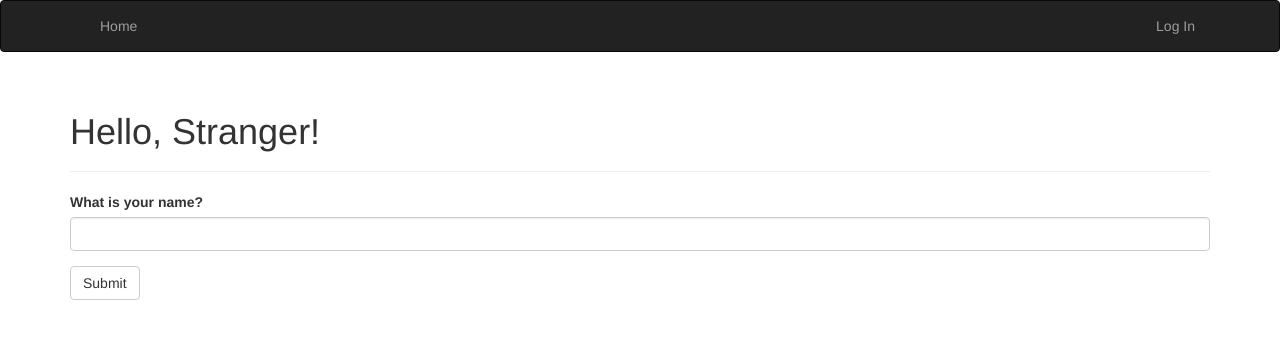
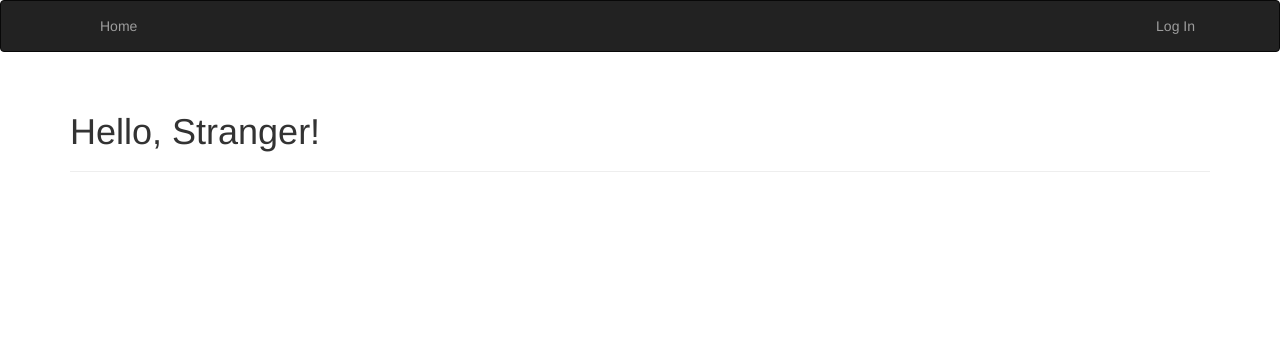
Before and after one commit to ezebunandu/flasky, a Flask app: page / in a window 1280 px wide. Shown: the top 339 px of the page. Run offline with Flask 2, Linux system fonts and the light colour scheme; some libraries are stand-ins or nearby versions.

Commit message:
I missed some changes to the index page

```diff
--- a/app/main/views.py
+++ b/app/main/views.py
@@ -1,28 +1,7 @@
-from flask import render_template, session, redirect, url_for, current_app
-from .. import db
-from ..models import User
-from ..email import send_email
+from flask import render_template
 from . import main
-from .forms import NameForm
 
 
-@main.route('/', methods=['GET', 'POST'])
+@main.route('/')
 def index():
-    form = NameForm()
-    if form.validate_on_submit():
-        user = User.query.filter_by(username=form.name.data).first()
-        if user is None:
-            user = User(username=form.name.data)
-            db.session.add(user)
-            db.session.commit()
-            session['known'] = False
-            if current_app.config['FLASKY_ADMIN']:
-                send_email(current_app.config['FLASKY_ADMIN'], 'New User',
-                           'mail/new_user', user=user)
-
-        else:
-            session['known'] = True
-        session['name'] = form.name.data
-        return redirect(url_for('.index'))
-    return render_template('index.html', form=form, name=session.get('name'),
-                           known=session.get('known', False))
+    return render_template('index.html')
--- a/app/templates/index.html
+++ b/app/templates/index.html
@@ -7,5 +7,4 @@
 <div class="page-header">
     <h1>Hello, {% if current_user.is_authenticated %}{{ current_user.username}}{% else %}Stranger{% endif %}!</h1>
 </div>
-{{ wtf.quick_form(form)}}
 {% endblock %}
```
